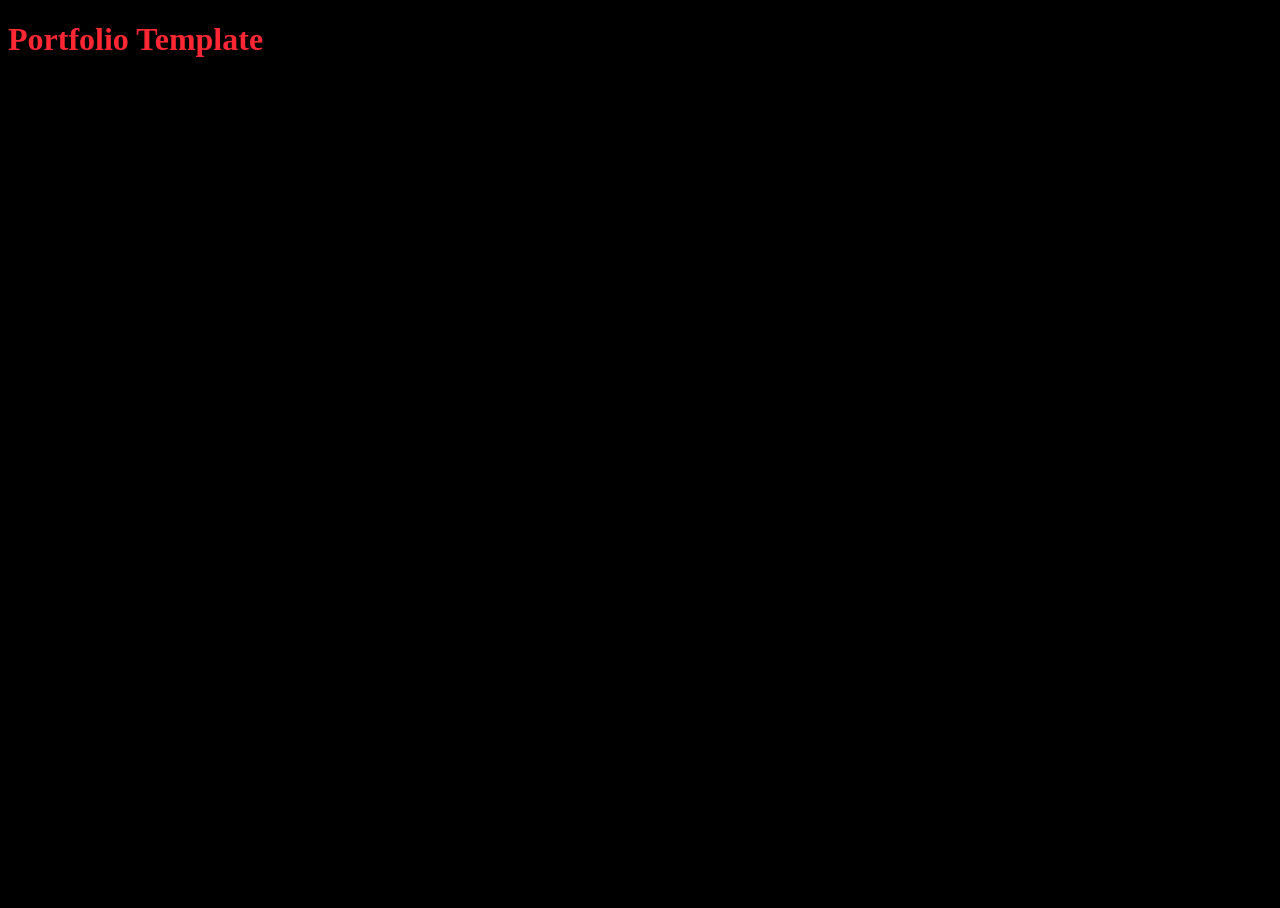
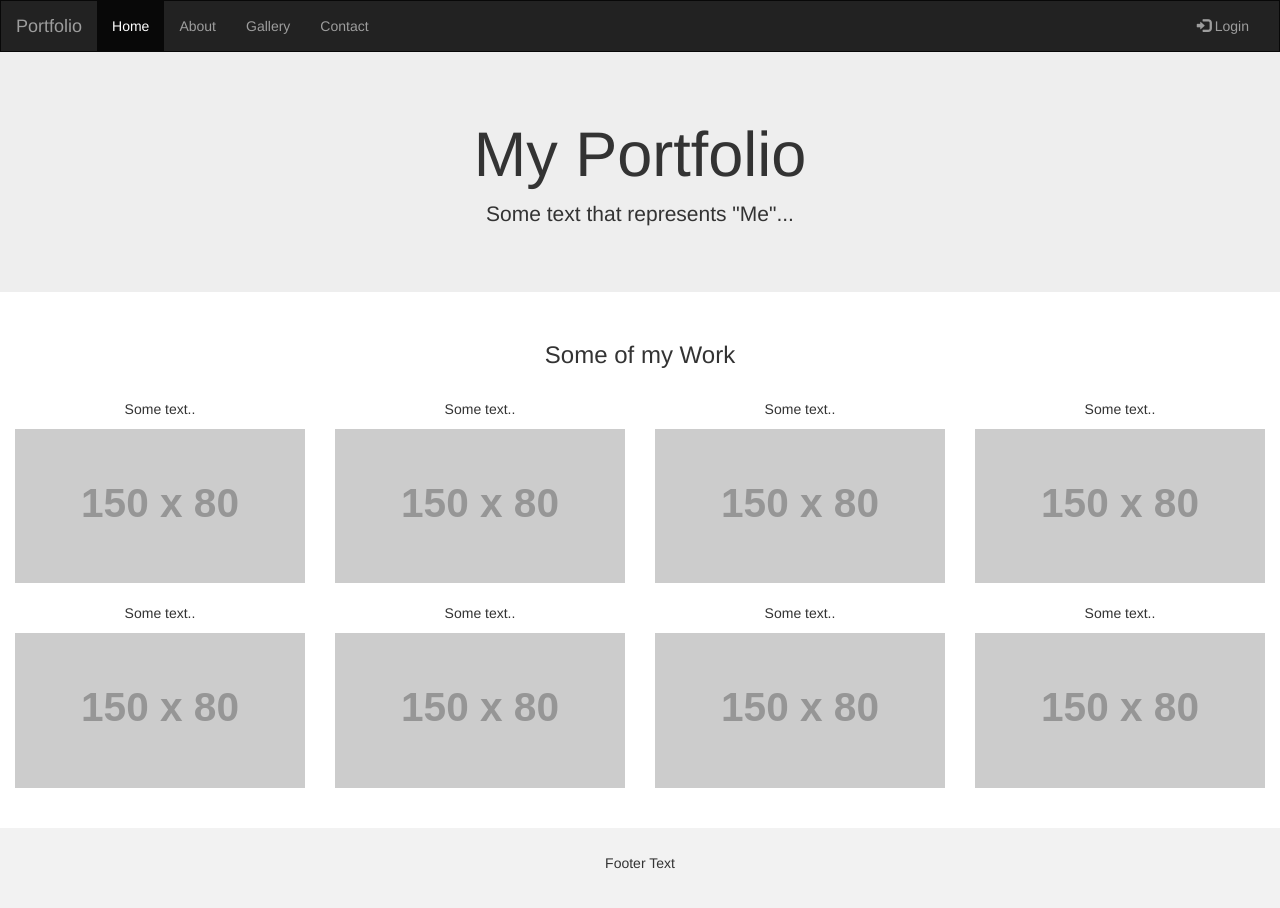
Before and after one commit to M0gM0g/Portfolio, a website: page index.html in a window 1280 px wide. Before the commit the page ends 800 px from the top, so only its background shows below. Drawn offline with nearby package versions, Linux system fonts and the light colour scheme; placeholder pictures from the web are drawn by us.

Commit message:
Add boostrap template -IN PROGRESS

```diff
--- a/index.html
+++ b/index.html
@@ -1,4 +1,4 @@
-<!DOCTYPE html>
+<!-- <!DOCTYPE html>
 <html>
     <head>
       <title>Example</title>
@@ -11,4 +11,115 @@
     <body class="container-fluid">
       <h1> Portfolio Template </h1>
     </body>
+</html> -->
+
+
+
+
+
+
+<!DOCTYPE html>
+<html lang="en">
+<head>
+  <title>Bootstrap Example</title>
+  <meta charset="utf-8">
+  <meta name="viewport" content="width=device-width, initial-scale=1">
+  <link rel="stylesheet" href="https://maxcdn.bootstrapcdn.com/bootstrap/3.3.7/css/bootstrap.min.css">
+  <script src="https://ajax.googleapis.com/ajax/libs/jquery/3.3.1/jquery.min.js"></script>
+  <script src="https://maxcdn.bootstrapcdn.com/bootstrap/3.3.7/js/bootstrap.min.js"></script>
+  <style>
+    /* Remove the navbar's default margin-bottom and rounded borders */
+    .navbar {
+      margin-bottom: 0;
+      border-radius: 0;
+    }
+
+    /* Add a gray background color and some padding to the footer */
+    footer {
+      background-color: #f2f2f2;
+      padding: 25px;
+    }
+  </style>
+</head>
+<body>
+
+<nav class="navbar navbar-inverse">
+  <div class="container-fluid">
+    <div class="navbar-header">
+      <button type="button" class="navbar-toggle" data-toggle="collapse" data-target="#myNavbar">
+        <span class="icon-bar"></span>
+        <span class="icon-bar"></span>
+        <span class="icon-bar"></span>
+      </button>
+      <a class="navbar-brand" href="#">Portfolio</a>
+    </div>
+    <div class="collapse navbar-collapse" id="myNavbar">
+      <ul class="nav navbar-nav">
+        <li class="active"><a href="#">Home</a></li>
+        <li><a href="#">About</a></li>
+        <li><a href="#">Gallery</a></li>
+        <li><a href="#">Contact</a></li>
+      </ul>
+      <ul class="nav navbar-nav navbar-right">
+        <li><a href="#"><span class="glyphicon glyphicon-log-in"></span> Login</a></li>
+      </ul>
+    </div>
+  </div>
+</nav>
+
+<div class="jumbotron">
+  <div class="container text-center">
+    <h1>My Portfolio</h1>
+    <p>Some text that represents "Me"...</p>
+  </div>
+</div>
+
+<div class="container-fluid bg-3 text-center">
+  <h3>Some of my Work</h3><br>
+  <div class="row">
+    <div class="col-sm-3">
+      <p>Some text..</p>
+      <img src="https://placehold.it/150x80?text=IMAGE" class="img-responsive" style="width:100%" alt="Image">
+    </div>
+    <div class="col-sm-3">
+      <p>Some text..</p>
+      <img src="https://placehold.it/150x80?text=IMAGE" class="img-responsive" style="width:100%" alt="Image">
+    </div>
+    <div class="col-sm-3">
+      <p>Some text..</p>
+      <img src="https://placehold.it/150x80?text=IMAGE" class="img-responsive" style="width:100%" alt="Image">
+    </div>
+    <div class="col-sm-3">
+      <p>Some text..</p>
+      <img src="https://placehold.it/150x80?text=IMAGE" class="img-responsive" style="width:100%" alt="Image">
+    </div>
+  </div>
+</div><br>
+
+<div class="container-fluid bg-3 text-center">
+  <div class="row">
+    <div class="col-sm-3">
+      <p>Some text..</p>
+      <img src="https://placehold.it/150x80?text=IMAGE" class="img-responsive" style="width:100%" alt="Image">
+    </div>
+    <div class="col-sm-3">
+      <p>Some text..</p>
+      <img src="https://placehold.it/150x80?text=IMAGE" class="img-responsive" style="width:100%" alt="Image">
+    </div>
+    <div class="col-sm-3">
+      <p>Some text..</p>
+      <img src="https://placehold.it/150x80?text=IMAGE" class="img-responsive" style="width:100%" alt="Image">
+    </div>
+    <div class="col-sm-3">
+      <p>Some text..</p>
+      <img src="https://placehold.it/150x80?text=IMAGE" class="img-responsive" style="width:100%" alt="Image">
+    </div>
+  </div>
+</div><br><br>
+
+<footer class="container-fluid text-center">
+  <p>Footer Text</p>
+</footer>
+
+</body>
 </html>
```
